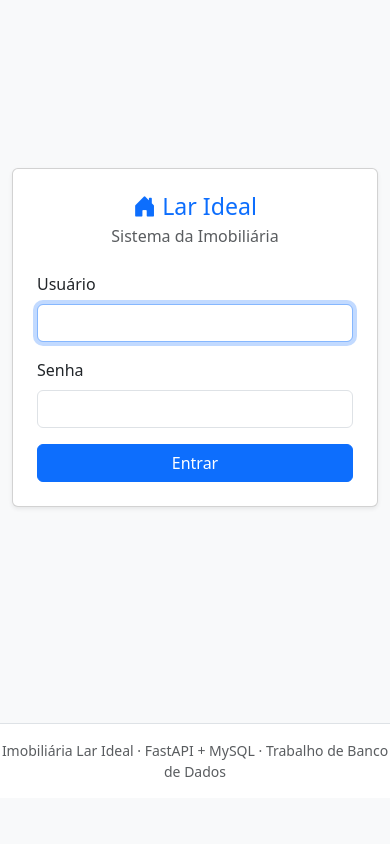
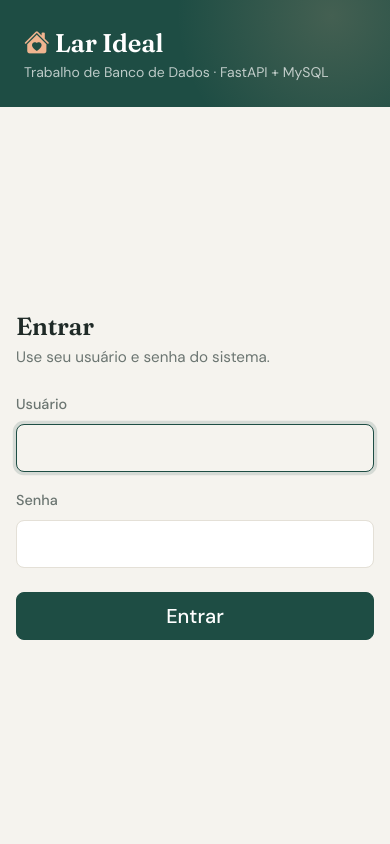
Before and after one commit to davicode20/imobiliaria-lar-ideal, a FastAPI app: page /login in a window 390 px wide. Run offline with FastAPI, Linux system fonts and the light colour scheme; some libraries are stand-ins or nearby versions.

Commit message:
Novo visual: identidade da imobiliária, menu lateral e telas reorganizadas
- CSS próprio (app/static/css/estilo.css) sobre o Bootstrap: cores, fontes, badges e tabelas
- menu lateral, painel com indicadores neutros e login com a marca
- tabelas de imóveis e do painel mais enxutas; dicas de SQL discretas
- nenhuma rota, regra ou SQL foi alterado

Co-Authored-By: Claude Opus 5.5 <noreply@anthropic.com>

```diff
--- a/app/main.py
+++ b/app/main.py
@@ -3,17 +3,19 @@ import os
 from dotenv import load_dotenv
 from fastapi import Depends, FastAPI, Form, Request
 from fastapi.responses import RedirectResponse
+from fastapi.staticfiles import StaticFiles
 from starlette.middleware.sessions import SessionMiddleware
 
 from app.auth import NaoAutenticado, hash_senha, usuario_logado
 from app.database import get_cursor
 from app.routers import clientes, contratos, imoveis, usuarios
-from app.templating import flash, templates
+from app.templating import BASE_DIR, flash, templates
 
 load_dotenv()
 
 app = FastAPI(title="Imobiliária Lar Ideal")
 app.add_middleware(SessionMiddleware, secret_key=os.getenv("SECRET_KEY", "troque-esta-chave"))
+app.mount("/static", StaticFiles(directory=BASE_DIR / "static"), name="static")
 app.include_router(clientes.router)
 app.include_router(imoveis.router)
 app.include_router(contratos.router)
--- /dev/null
+++ b/app/static/css/estilo.css
@@ -0,0 +1,185 @@
+/* =========================================================
+   Imobiliária Lar Ideal — identidade visual
+   Bootstrap 5 continua sendo a base; aqui ficam só as cores,
+   fontes e ajustes que dão a cara da empresa.
+   ========================================================= */
+
+:root {
+  --li-verde: #1e4d44;          /* cor principal da marca */
+  --li-verde-escuro: #163a33;
+  --li-verde-claro: #e6efec;
+  --li-terracota: #c46a3c;      /* destaque */
+  --li-fundo: #f5f3ee;          /* fundo levemente quente */
+  --li-borda: #e4e0d7;
+  --li-texto: #1f2a27;
+  --li-suave: #6b7571;
+
+  --bs-body-font-family: "DM Sans", system-ui, sans-serif;
+  --bs-body-color: var(--li-texto);
+  --bs-body-bg: var(--li-fundo);
+  --bs-primary: var(--li-verde);
+  --bs-primary-rgb: 30, 77, 68;
+  --bs-link-color: var(--li-verde);
+  --bs-link-color-rgb: 30, 77, 68;
+  --bs-link-hover-color: var(--li-terracota);
+  --bs-border-color: var(--li-borda);
+  --bs-border-radius: .5rem;
+}
+
+body { background: var(--li-fundo); }
+
+h1, h2, h3, .marca { font-family: "Fraunces", Georgia, serif; font-weight: 600; letter-spacing: -.01em; }
+
+/* ---------- Botões ---------- */
+.btn { font-weight: 500; }
+.btn-primary {
+  --bs-btn-bg: var(--li-verde); --bs-btn-border-color: var(--li-verde);
+  --bs-btn-hover-bg: var(--li-verde-escuro); --bs-btn-hover-border-color: var(--li-verde-escuro);
+  --bs-btn-active-bg: var(--li-verde-escuro); --bs-btn-active-border-color: var(--li-verde-escuro);
+  --bs-btn-disabled-bg: var(--li-verde); --bs-btn-disabled-border-color: var(--li-verde);
+}
+.btn-outline-primary {
+  --bs-btn-color: var(--li-verde); --bs-btn-border-color: var(--li-borda);
+  --bs-btn-hover-bg: var(--li-verde-claro); --bs-btn-hover-color: var(--li-verde); --bs-btn-hover-border-color: var(--li-verde);
+  --bs-btn-active-bg: var(--li-verde-claro); --bs-btn-active-color: var(--li-verde); --bs-btn-active-border-color: var(--li-verde);
+  background: #fff;
+}
+.btn-outline-secondary { --bs-btn-border-color: var(--li-borda); background: #fff; }
+.btn-outline-danger { --bs-btn-border-color: var(--li-borda); background: #fff; }
+.btn-outline-success { --bs-btn-border-color: var(--li-borda); background: #fff; }
+
+.form-control:focus, .form-select:focus {
+  border-color: var(--li-verde);
+  box-shadow: 0 0 0 .2rem rgba(30, 77, 68, .15);
+}
+.form-control, .form-select { background-color: #fff; }
+main a:not(.btn):not(.indicador), .card a:not(.btn) { text-decoration: none; font-weight: 500; }
+main a:not(.btn):not(.indicador):hover { text-decoration: underline; }
+.list-group-item { padding: .85rem 1.25rem; border-color: #efece5; }
+.form-label { font-weight: 500; font-size: .9rem; color: var(--li-suave); }
+
+/* ---------- Layout com barra lateral ---------- */
+.layout { display: flex; min-height: 100vh; }
+
+.lateral {
+  width: 240px; flex-shrink: 0;
+  background: var(--li-verde); color: #fff;
+  display: flex; flex-direction: column;
+  position: sticky; top: 0; height: 100vh;
+  padding: 1.5rem 1rem;
+}
+.lateral .marca { font-size: 1.35rem; color: #fff; text-decoration: none; display: flex; align-items: center; gap: .5rem; padding: 0 .5rem; }
+.lateral .marca i { color: #f0b48f; }
+.lateral .slogan { font-size: .75rem; color: rgba(255,255,255,.6); padding: 0 .5rem; margin-bottom: 2rem; }
+.lateral .nav-link {
+  color: rgba(255,255,255,.75); border-radius: .4rem;
+  padding: .55rem .75rem; margin-bottom: .15rem;
+  display: flex; align-items: center; gap: .65rem;
+}
+.lateral .nav-link:hover { color: #fff; background: rgba(255,255,255,.08); }
+.lateral .nav-link.active { color: #fff; background: rgba(255,255,255,.14); font-weight: 600; }
+.lateral .usuario {
+  margin-top: auto; border-top: 1px solid rgba(255,255,255,.15);
+  padding: 1rem .5rem 0; font-size: .9rem;
+}
+.lateral .usuario a { color: rgba(255,255,255,.7); text-decoration: none; font-size: .85rem; }
+.lateral .usuario a:hover { color: #fff; }
+
+.conteudo { flex: 1; min-width: 0; display: flex; flex-direction: column; }
+.conteudo main { flex: 1; padding: 2rem 2.25rem; max-width: 1280px; width: 100%; }
+.rodape { font-size: .8rem; color: var(--li-suave); padding: 1rem 2.25rem; border-top: 1px solid var(--li-borda); }
+
+/* Barra superior que só aparece no celular */
+.topo-mobile { display: none; }
+@media (max-width: 991.98px) {
+  .layout { flex-direction: column; }
+  .lateral { display: none; }
+  .lateral.aberta { display: flex; position: fixed; inset: 0 auto 0 0; z-index: 1050; box-shadow: 0 0 0 100vw rgba(0,0,0,.35); }
+  .topo-mobile {
+    display: flex; align-items: center; justify-content: space-between;
+    background: var(--li-verde); color: #fff; padding: .75rem 1rem;
+  }
+  .topo-mobile .marca { color: #fff; text-decoration: none; font-size: 1.15rem; }
+  .topo-mobile button { background: none; border: 0; color: #fff; font-size: 1.5rem; line-height: 1; }
+  .conteudo main { padding: 1.25rem 1rem; }
+  .rodape { padding: 1rem; }
+}
+
+/* ---------- Títulos de página ---------- */
+main h2 { font-size: 1.75rem; }
+.subtitulo { color: var(--li-suave); margin-top: .15rem; font-size: .95rem; }
+
+/* ---------- Cartões e tabelas ---------- */
+.card { border: 1px solid var(--li-borda); box-shadow: none !important; border-radius: .75rem; }
+.card-header { background: #fff !important; border-bottom: 1px solid var(--li-borda); padding: .9rem 1.25rem; }
+.card > .table-responsive:first-child { border-radius: .75rem; }
+
+.table { --bs-table-hover-bg: #faf8f4; margin-bottom: 0; }
+.table > thead th {
+  background: #faf8f4 !important; color: var(--li-suave);
+  font-size: .75rem; font-weight: 600; text-transform: uppercase; letter-spacing: .04em;
+  border-bottom: 1px solid var(--li-borda); padding-top: .75rem; padding-bottom: .75rem;
+}
+.table > tbody td { padding-top: .8rem; padding-bottom: .8rem; border-color: #efece5; }
+.table > tbody tr:last-child td { border-bottom: 0; }
+.table td:first-child, .table th:first-child { padding-left: 1.25rem; }
+.table td:last-child, .table th:last-child { padding-right: 1.25rem; }
+
+/* ---------- Badges suaves (status e tipos) ---------- */
+.badge { font-weight: 600; font-size: .75rem; padding: .35em .65em; border-radius: 999px; }
+.badge.text-bg-success   { background: #e2f0e6 !important; color: #23673b !important; }
+.badge.text-bg-warning   { background: #fbecd9 !important; color: #94530f !important; }
+.badge.text-bg-secondary { background: #ebe9e4 !important; color: #57605c !important; }
+.badge.text-bg-danger    { background: #f8e1de !important; color: #a3362a !important; }
+.badge.text-bg-primary   { background: var(--li-verde-claro) !important; color: var(--li-verde) !important; }
+.badge.text-bg-info      { background: #e2edf5 !important; color: #2b5d82 !important; }
+.badge.text-bg-dark      { background: #f3e5dc !important; color: #8a4523 !important; }
+
+/* ---------- Indicadores do painel ---------- */
+.indicador {
+  background: #fff; border: 1px solid var(--li-borda); border-radius: .75rem;
+  padding: 1.1rem 1.25rem; height: 100%; display: block; color: inherit; text-decoration: none;
+  transition: border-color .15s;
+}
+a.indicador:hover { border-color: var(--li-verde); color: inherit; }
+.indicador .rotulo { font-size: .8rem; color: var(--li-suave); display: flex; align-items: center; gap: .4rem; }
+.indicador .numero { font-size: 2rem; font-weight: 700; line-height: 1.2; margin-top: .25rem; font-variant-numeric: tabular-nums; }
+.indicador .detalhe { font-size: .8rem; color: var(--li-suave); }
+.indicador.destaque { background: var(--li-verde); border-color: var(--li-verde); color: #fff; }
+.indicador.destaque .rotulo, .indicador.destaque .detalhe { color: rgba(255,255,255,.7); }
+
+/* ---------- Dica de SQL (para a apresentação) ---------- */
+.dica-sql {
+  display: inline-flex; align-items: center; gap: .35rem;
+  font-size: .75rem; color: var(--li-suave);
+  background: #fff; border: 1px dashed var(--li-borda); border-radius: 999px; padding: .15rem .6rem;
+}
+.dica-sql code { color: var(--li-terracota); font-size: .75rem; }
+
+/* ---------- Alertas ---------- */
+.alert { border-radius: .6rem; border-width: 1px; }
+
+/* ---------- Login ---------- */
+.login-pagina { min-height: 100vh; display: flex; }
+.login-marca {
+  flex: 1; background: var(--li-verde); color: #fff;
+  display: flex; flex-direction: column; justify-content: space-between; padding: 3rem;
+  background-image: radial-gradient(circle at 85% 15%, rgba(240,180,143,.18), transparent 45%);
+}
+.login-marca .marca { font-size: 1.6rem; color: #fff; }
+.login-marca .marca i { color: #f0b48f; }
+.login-marca h1 { font-size: 2.6rem; line-height: 1.15; max-width: 22rem; }
+.login-marca p { color: rgba(255,255,255,.7); max-width: 24rem; }
+.login-form { flex: 1; display: flex; align-items: center; justify-content: center; padding: 2rem 1rem; }
+.login-form form { width: 100%; max-width: 360px; }
+@media (max-width: 767.98px) {
+  .login-pagina { flex-direction: column; }
+  .login-marca { flex: none; padding: 1.5rem; }
+  .login-marca h1, .login-marca p.descricao { display: none; }
+}
+
+.list-group-item .text-end a { white-space: nowrap; }
+.card { --bs-card-bg: #fff; }
+.table { --bs-table-bg: #fff; }
+.alert-info { background: var(--li-verde-claro); border-color: #cfe0db; color: var(--li-verde-escuro); }
+.alert-info strong { color: var(--li-verde); }
--- a/app/templates/base.html
+++ b/app/templates/base.html
@@ -4,51 +4,72 @@
   <meta charset="utf-8">
   <meta name="viewport" content="width=device-width, initial-scale=1">
   <title>{% block title %}Imobiliária Lar Ideal{% endblock %}</title>
+  <link rel="preconnect" href="https://fonts.googleapis.com">
+  <link rel="preconnect" href="https://fonts.gstatic.com" crossorigin>
+  <link href="https://fonts.googleapis.com/css2?family=DM+Sans:opsz,wght@9..40,400;9..40,500;9..40,600;9..40,700&family=Fraunces:opsz,wght@9..144,600&display=swap" rel="stylesheet">
   <link href="https://cdn.jsdelivr.net/npm/bootstrap@5.3.3/dist/css/bootstrap.min.css" rel="stylesheet">
   <link href="https://cdn.jsdelivr.net/npm/bootstrap-icons@1.11.3/font/bootstrap-icons.min.css" rel="stylesheet">
+  <link href="/static/css/estilo.css" rel="stylesheet">
 </head>
-<body class="bg-light">
+<body>
   {% set usuario = request.session.get('usuario') %}
-  {% if usuario %}
-  <nav class="navbar navbar-expand-lg navbar-dark bg-primary mb-4">
-    <div class="container">
-      <a class="navbar-brand" href="/"><i class="bi bi-house-door-fill"></i> Lar Ideal</a>
-      <button class="navbar-toggler" type="button" data-bs-toggle="collapse" data-bs-target="#menu">
-        <span class="navbar-toggler-icon"></span>
-      </button>
-      <div class="collapse navbar-collapse" id="menu">
-        {% set caminho = request.url.path %}
-        <ul class="navbar-nav me-auto">
-          {% for href, icone, texto in [('/', 'speedometer2', 'Painel'), ('/clientes', 'people', 'Clientes'),
-                                        ('/imoveis', 'building', 'Imóveis'), ('/contratos', 'file-earmark-text', 'Contratos'),
-                                        ('/usuarios', 'person-gear', 'Usuários')] %}
-          {% set ativo = (caminho == '/') if href == '/' else caminho.startswith(href) %}
-          <li class="nav-item">
-            <a class="nav-link {{ 'active fw-semibold' if ativo }}" href="{{ href }}"><i class="bi bi-{{ icone }}"></i> {{ texto }}</a>
-          </li>
-          {% endfor %}
-        </ul>
-        <span class="navbar-text me-3"><i class="bi bi-person-circle"></i> {{ usuario.nome }}</span>
-        <a class="btn btn-outline-light btn-sm" href="/logout"><i class="bi bi-box-arrow-right"></i> Sair</a>
-      </div>
-    </div>
-  </nav>
-  {% endif %}
+  {% set mensagens = request.session.pop('flash', []) %}
 
-  <main class="container pb-5">
-    {% for m in request.session.pop('flash', []) %}
+  {% macro alertas(lista) %}
+    {% for m in lista %}
     <div class="alert alert-{{ m.tipo }} alert-dismissible fade show" role="alert">
       {{ m.mensagem }}
       <button type="button" class="btn-close" data-bs-dismiss="alert"></button>
     </div>
     {% endfor %}
+  {% endmacro %}
 
-    {% block content %}{% endblock %}
-  </main>
+  {% if usuario %}
+  <div class="layout">
+    <!-- Barra superior (celular) -->
+    <div class="topo-mobile">
+      <a class="marca" href="/"><i class="bi bi-house-heart-fill"></i> Lar Ideal</a>
+      <button type="button" onclick="document.getElementById('lateral').classList.toggle('aberta')" aria-label="Abrir menu">
+        <i class="bi bi-list"></i>
+      </button>
+    </div>
 
-  <footer class="text-center text-muted small py-3 border-top bg-white">
-    Imobiliária Lar Ideal · FastAPI + MySQL · Trabalho de Banco de Dados
-  </footer>
+    <!-- Menu lateral -->
+    <aside class="lateral" id="lateral">
+      <a class="marca" href="/"><i class="bi bi-house-heart-fill"></i> Lar Ideal</a>
+      <div class="slogan">Imobiliária · Palmas–TO</div>
+
+      {% set caminho = request.url.path %}
+      <nav class="nav flex-column">
+        {% for href, icone, texto in [('/', 'grid-1x2', 'Painel'), ('/clientes', 'people', 'Clientes'),
+                                      ('/imoveis', 'buildings', 'Imóveis'), ('/contratos', 'file-earmark-text', 'Contratos'),
+                                      ('/usuarios', 'person-gear', 'Usuários')] %}
+        {% set ativo = (caminho == '/') if href == '/' else caminho.startswith(href) %}
+        <a class="nav-link {{ 'active' if ativo }}" href="{{ href }}"><i class="bi bi-{{ icone }}"></i> {{ texto }}</a>
+        {% endfor %}
+      </nav>
+
+      <div class="usuario">
+        <div class="fw-semibold">{{ usuario.nome }}</div>
+        <a href="/logout"><i class="bi bi-box-arrow-right"></i> Sair do sistema</a>
+      </div>
+    </aside>
+
+    <div class="conteudo">
+      <main>
+        {{ alertas(mensagens) }}
+        {% block content %}{% endblock %}
+      </main>
+      <footer class="rodape">
+        Imobiliária Lar Ideal · Trabalho de Banco de Dados · FastAPI + MySQL
+      </footer>
+    </div>
+  </div>
+  {% else %}
+    {% block publico %}
+    <main class="container py-5">{{ alertas(mensagens) }}{% block content_publico %}{% endblock %}</main>
+    {% endblock %}
+  {% endif %}
 
   <script src="https://cdn.jsdelivr.net/npm/bootstrap@5.3.3/dist/js/bootstrap.bundle.min.js"></script>
 </body>
--- a/app/templates/clientes/form.html
+++ b/app/templates/clientes/form.html
@@ -1,10 +1,11 @@
 {% extends "base.html" %}
 {% block title %}{{ 'Editar' if cliente.id else 'Novo' }} cliente · Lar Ideal{% endblock %}
 {% block content %}
-<h2 class="mb-3">{{ 'Editar cliente' if cliente.id else 'Novo cliente' }}</h2>
+<a href="/clientes" class="small text-decoration-none"><i class="bi bi-arrow-left"></i> Clientes</a>
+<h2 class="mt-1 mb-4">{{ 'Editar cliente' if cliente.id else 'Novo cliente' }}</h2>
 
 <div class="card shadow-sm">
-  <div class="card-body">
+  <div class="card-body p-4">
     <form method="post" action="{{ '/clientes/' ~ cliente.id ~ '/editar' if cliente.id else '/clientes/novo' }}">
       <div class="row g-3">
         <div class="col-md-6">
--- a/app/templates/clientes/lista.html
+++ b/app/templates/clientes/lista.html
@@ -1,8 +1,8 @@
 {% extends "base.html" %}
 {% block title %}Clientes · Lar Ideal{% endblock %}
 {% block content %}
-<div class="d-flex justify-content-between align-items-center mb-3">
-  <h2 class="mb-0">Clientes</h2>
+<div class="d-flex flex-wrap justify-content-between align-items-end gap-3 mb-4">
+  <div><h2 class="mb-0">Clientes</h2><div class="subtitulo">Proprietários de imóveis e pessoas interessadas em alugar ou comprar.</div></div>
   <a href="/clientes/novo" class="btn btn-primary"><i class="bi bi-plus-lg"></i> Novo cliente</a>
 </div>
 
@@ -19,7 +19,7 @@
 <div class="card shadow-sm">
   <div class="table-responsive">
     <table class="table table-hover mb-0 align-middle">
-      <thead class="table-light">
+      <thead>
         <tr><th>Nome</th><th>CPF</th><th>Telefone</th><th>E-mail</th><th>Tipo</th><th class="text-end">Ações</th></tr>
       </thead>
       <tbody>
--- a/app/templates/contratos/form.html
+++ b/app/templates/contratos/form.html
@@ -1,14 +1,15 @@
 {% extends "base.html" %}
 {% block title %}{{ 'Editar' if contrato.id else 'Novo' }} contrato · Lar Ideal{% endblock %}
 {% block content %}
-<h2 class="mb-3">{{ 'Editar contrato #' ~ contrato.id if contrato.id else 'Novo contrato' }}</h2>
+<a href="/contratos" class="small text-decoration-none"><i class="bi bi-arrow-left"></i> Contratos</a>
+<h2 class="mt-1 mb-4">{{ 'Editar contrato #' ~ contrato.id if contrato.id else 'Novo contrato' }}</h2>
 
 {% if not imoveis %}
 <div class="alert alert-warning">Não há imóveis disponíveis no momento. <a href="/imoveis/novo" class="alert-link">Cadastre um imóvel</a>.</div>
 {% endif %}
 
 <div class="card shadow-sm">
-  <div class="card-body">
+  <div class="card-body p-4">
     <form method="post" action="{{ '/contratos/' ~ contrato.id ~ '/editar' if contrato.id else '/contratos/novo' }}">
       <div class="row g-3">
         <div class="col-md-4">
--- a/app/templates/imoveis/form.html
+++ b/app/templates/imoveis/form.html
@@ -1,7 +1,8 @@
 {% extends "base.html" %}
 {% block title %}{{ 'Editar' if imovel.id else 'Novo' }} imóvel · Lar Ideal{% endblock %}
 {% block content %}
-<h2 class="mb-3">{{ 'Editar imóvel' if imovel.id else 'Novo imóvel' }}</h2>
+<a href="/imoveis" class="small text-decoration-none"><i class="bi bi-arrow-left"></i> Imóveis</a>
+<h2 class="mt-1 mb-4">{{ 'Editar imóvel' if imovel.id else 'Novo imóvel' }}</h2>
 
 {% if not proprietarios %}
 <div class="alert alert-warning">
@@ -11,7 +12,7 @@
 {% endif %}
 
 <div class="card shadow-sm">
-  <div class="card-body">
+  <div class="card-body p-4">
     <form method="post" action="{{ '/imoveis/' ~ imovel.id ~ '/editar' if imovel.id else '/imoveis/novo' }}">
       <div class="row g-3">
         <div class="col-md-8">
--- a/app/templates/login.html
+++ b/app/templates/login.html
@@ -1,25 +1,33 @@
 {% extends "base.html" %}
-{% block title %}Login · Lar Ideal{% endblock %}
-{% block content %}
-<div class="row justify-content-center align-items-center" style="min-height: 80vh;">
-  <div class="col-md-4">
-    <div class="card shadow-sm">
-      <div class="card-body p-4">
-        <h3 class="text-center text-primary mb-1"><i class="bi bi-house-door-fill"></i> Lar Ideal</h3>
-        <p class="text-center text-muted mb-4">Sistema da Imobiliária</p>
-        <form method="post" action="/login">
-          <div class="mb-3">
-            <label class="form-label">Usuário</label>
-            <input type="text" name="usuario" class="form-control" value="{{ usuario_digitado or '' }}" required autofocus>
-          </div>
-          <div class="mb-3">
-            <label class="form-label">Senha</label>
-            <input type="password" name="senha" class="form-control" required>
-          </div>
-          <button type="submit" class="btn btn-primary w-100">Entrar</button>
-        </form>
+{% block title %}Entrar · Lar Ideal{% endblock %}
+{% block publico %}
+<div class="login-pagina">
+  <section class="login-marca">
+    <div class="marca"><i class="bi bi-house-heart-fill"></i> Lar Ideal</div>
+    <div>
+      <h1>Clientes, imóveis e contratos num só lugar.</h1>
+      <p class="descricao">Sistema de gestão da Imobiliária Lar Ideal, em Palmas–TO.</p>
+    </div>
+    <p class="small mb-0">Trabalho de Banco de Dados · FastAPI + MySQL</p>
+  </section>
+
+  <section class="login-form">
+    <form method="post" action="/login">
+      <h2 class="mb-1">Entrar</h2>
+      <p class="subtitulo mb-4">Use seu usuário e senha do sistema.</p>
+
+      {{ alertas(mensagens) }}
+
+      <div class="mb-3">
+        <label class="form-label" for="usuario">Usuário</label>
+        <input type="text" id="usuario" name="usuario" class="form-control form-control-lg" value="{{ usuario_digitado or '' }}" required autofocus>
       </div>
-    </div>
-  </div>
+      <div class="mb-4">
+        <label class="form-label" for="senha">Senha</label>
+        <input type="password" id="senha" name="senha" class="form-control form-control-lg" required>
+      </div>
+      <button type="submit" class="btn btn-primary btn-lg w-100">Entrar</button>
+    </form>
+  </section>
 </div>
 {% endblock %}
--- a/app/templates/usuarios/form.html
+++ b/app/templates/usuarios/form.html
@@ -1,10 +1,11 @@
 {% extends "base.html" %}
 {% block title %}{{ 'Editar' if registro.id else 'Novo' }} usuário · Lar Ideal{% endblock %}
 {% block content %}
-<h2 class="mb-3">{{ 'Editar usuário' if registro.id else 'Novo usuário' }}</h2>
+<a href="/usuarios" class="small text-decoration-none"><i class="bi bi-arrow-left"></i> Usuários</a>
+<h2 class="mt-1 mb-4">{{ 'Editar usuário' if registro.id else 'Novo usuário' }}</h2>
 
 <div class="card shadow-sm">
-  <div class="card-body">
+  <div class="card-body p-4">
     <form method="post" action="{{ '/usuarios/' ~ registro.id ~ '/editar' if registro.id else '/usuarios/novo' }}">
       <div class="row g-3">
         <div class="col-md-6">
```
Also changed, not shown: app/templates/contratos/lista.html (+4 -4 lines), app/templates/imoveis/lista.html (+9 -12 lines), app/templates/index.html (+44 -39 lines), app/templates/usuarios/lista.html (+4 -4 lines).
